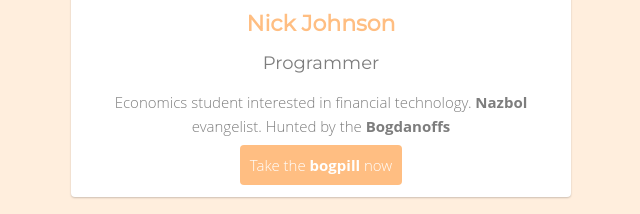
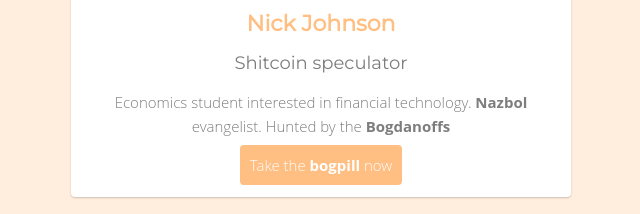
Before and after one commit to Neecholas/profile, a plain HTML site: page index.html in a window 1280 px wide. Shown: the part 151-365 px from the top of the page, 319-959 px from the left. Drawn offline with Linux system fonts and the light colour scheme.

Commit message:
made it funnier

```diff
--- a/index.html
+++ b/index.html
@@ -11,7 +11,7 @@
   <div class = "card text-center">
     <img src="images/Lewagon-pics/Profile.jpg" alt="my face goes here" class = "img-circle" id = "img-profile">
     <h1>Nick Johnson</h1>
-    <h2>Programmer</h2>
+    <h2>Shitcoin speculator</h2>
     <p>Economics student interested in financial technology. <strong>Nazbol</strong> evangelist. Hunted by the <strong>Bogdanoffs</strong></p>
     <a href="https://www.youtube.com/watch?v=QHqOp21jBpI" class = "btn-red">Take the <strong>bogpill</strong> now</a>
   </div>
```
